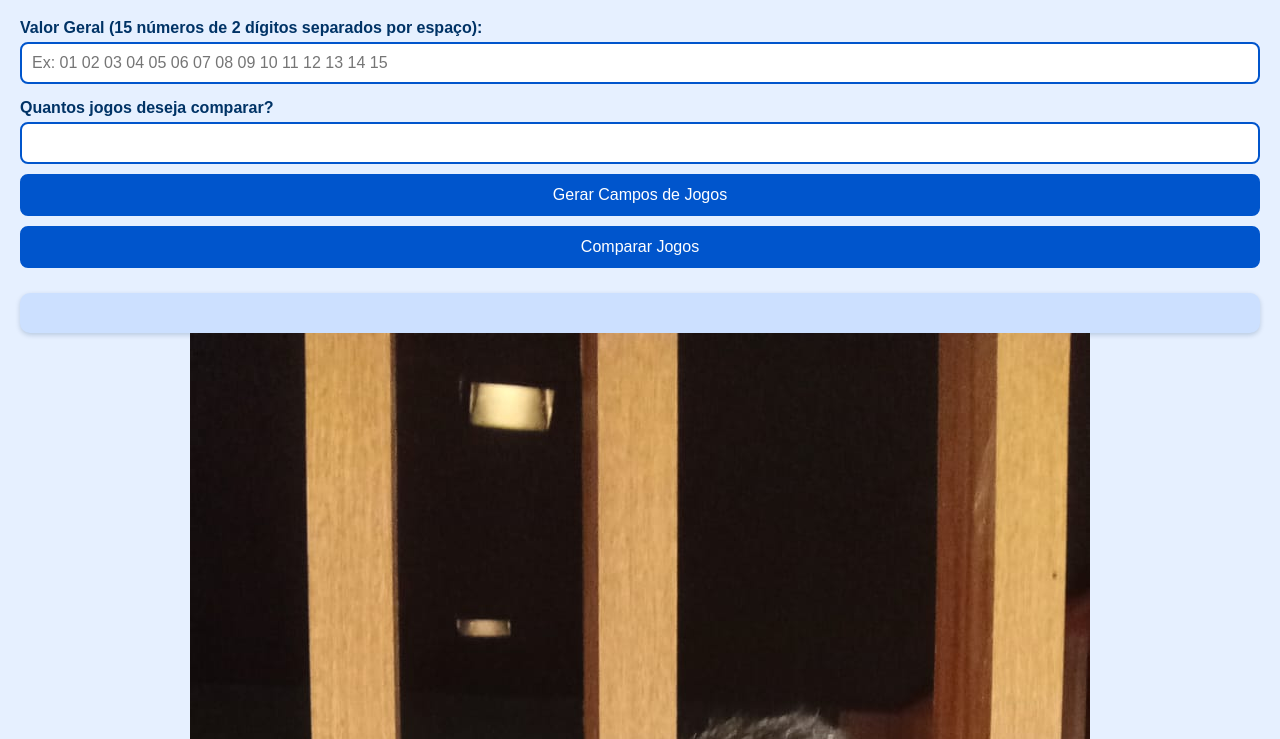
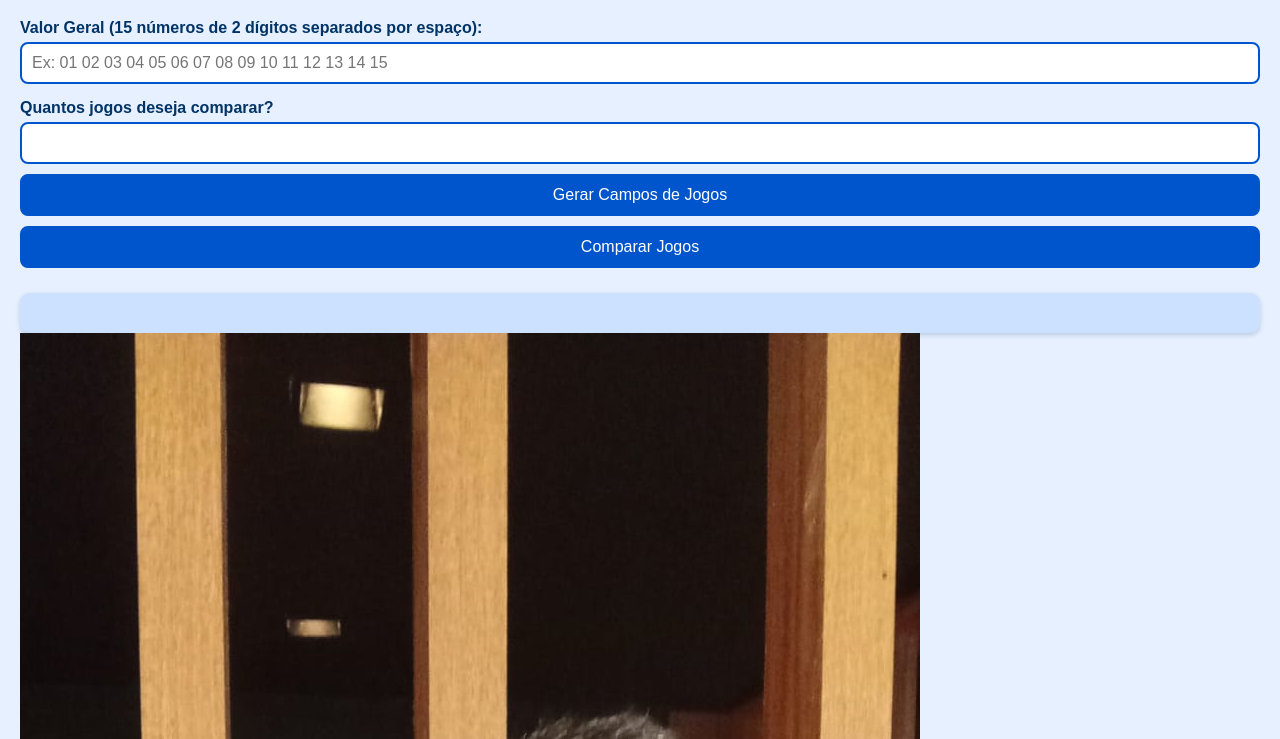
Before and after one commit to Caio893/site-loto-facil-sena, a plain HTML site: page facil/facil.html in a window 1280 px wide. Shown: the part 61-800 px from the top of the page. Drawn offline with Linux system fonts and the light colour scheme.

Commit message:
FINAL 2
Será2 ?

```diff
--- a/facil/facil.html
+++ b/facil/facil.html
@@ -104,7 +104,7 @@
             `;
         }
     </script>
-    <img src="../marcio.jpg" alt="Foto do Márcio" style="display: block; margin: 0 auto;">
+    <img src="../marcio.jpg" alt="Foto do Márcio" style="max-width: 100%; height: auto;">
 
 </body>
 </html>
```
Also changed, not shown: sena/sena.html (+1 -1 lines).
